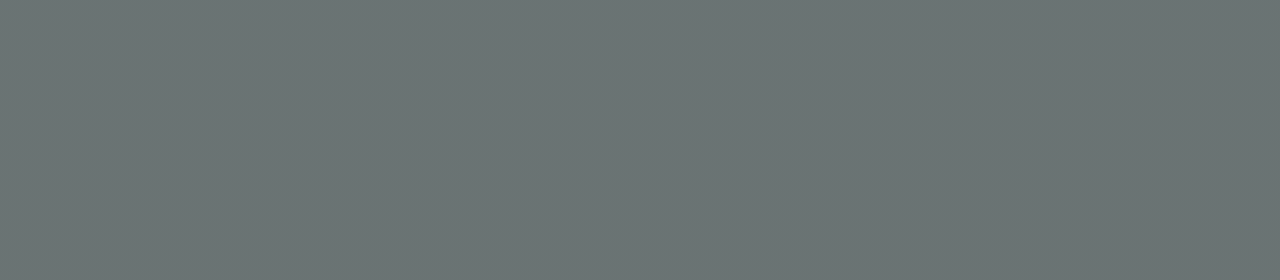
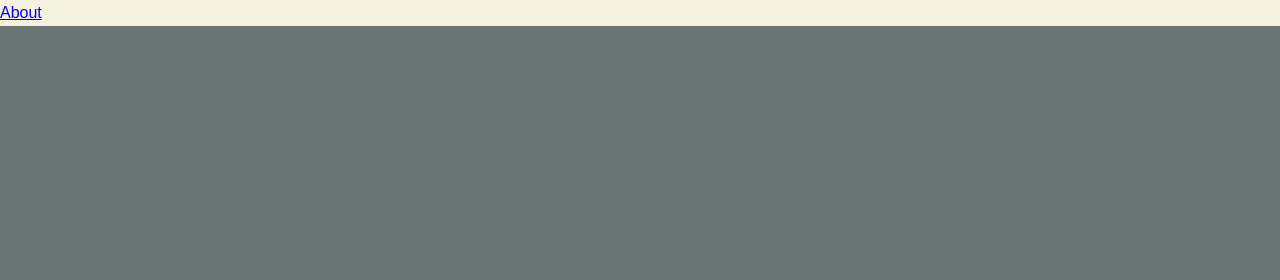
Before and after one commit to sriharshavinnakota-design/Vinnakota_wedding_invite, a plain HTML site: page index.html in a window 1280 px wide. Shown: the top 280 px of the page. Drawn offline with Linux system fonts and the light colour scheme; a web font is replaced by a local one.

Commit message:
Update index.html

```diff
--- a/index.html
+++ b/index.html
@@ -4,6 +4,7 @@
     <meta charset="UTF-8">
     <meta name="viewport" content="width=device-width, initial-scale=1.0">
     <title>Sri Harsha & Gayathri are getting married!</title>
+    <a href="edit.html">About</a>
     <!-- Google Fonts -->
     <link href="[fonts.googleapis.com](https://fonts.googleapis.com/css2?family=Playfair+Display:ital,wght@0,400;0,700;1,400&family=Montserrat:wght@300;400;500&display=swap)" rel="stylesheet">
     <style>
```
